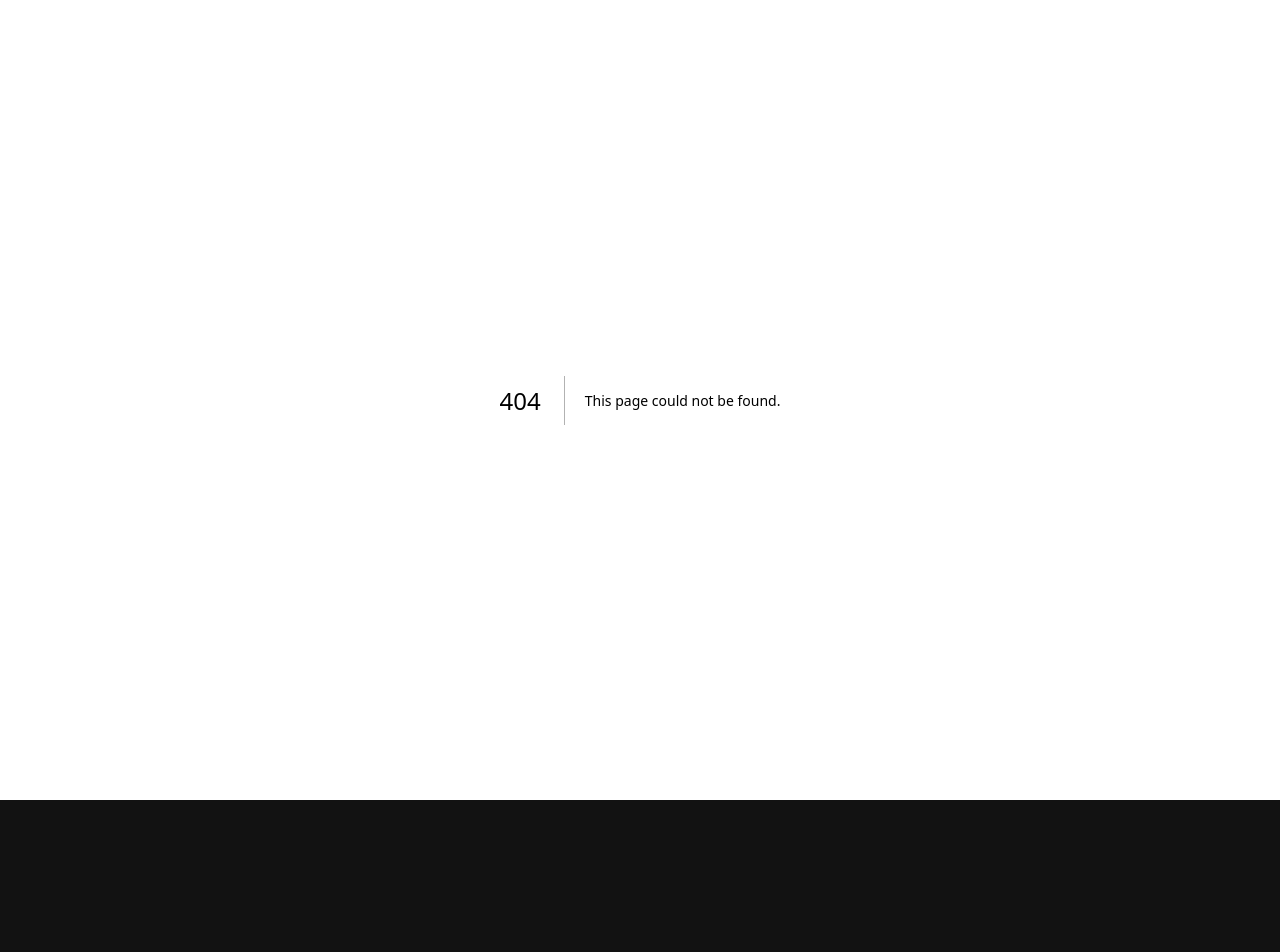
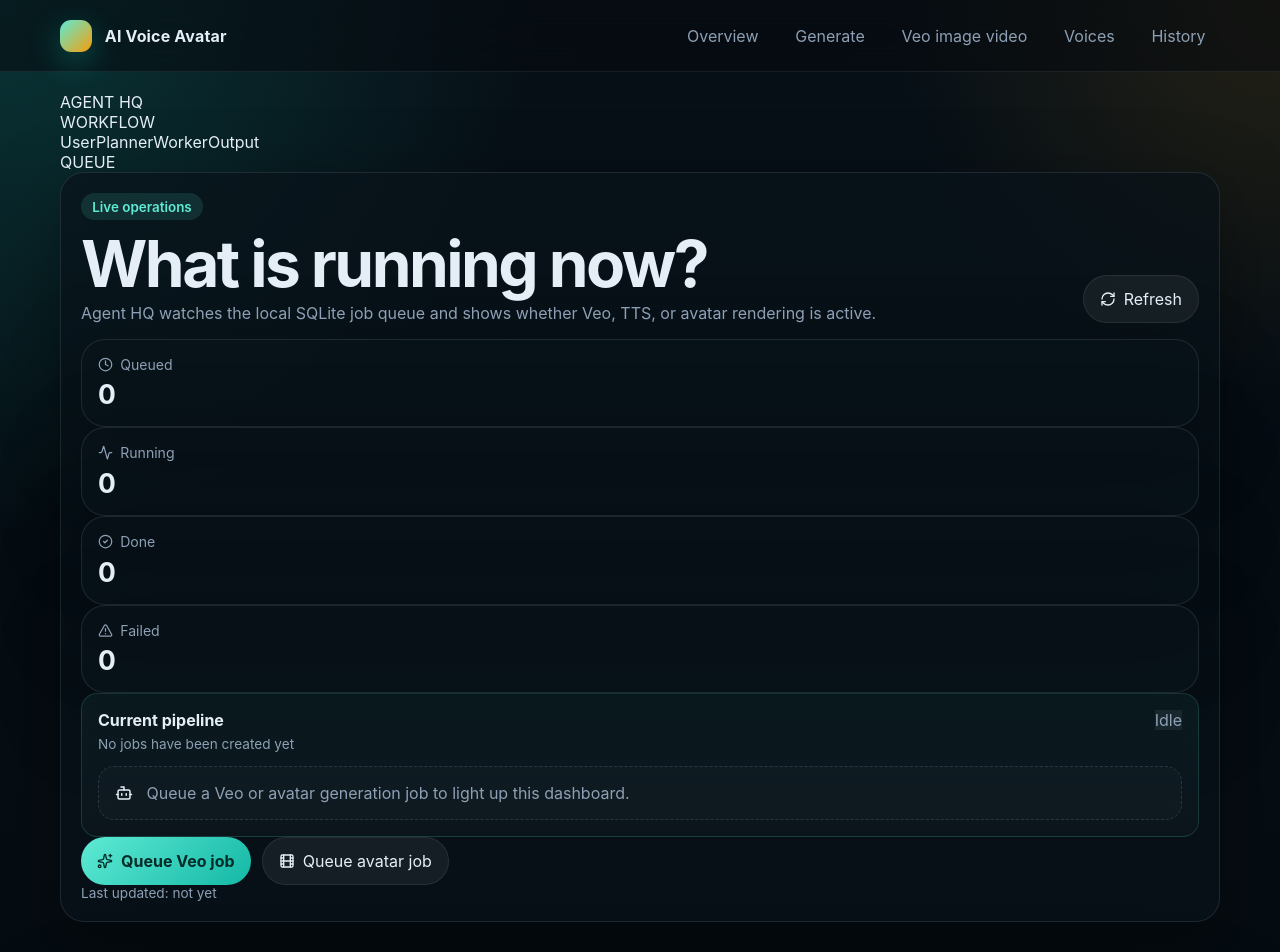
Before and after one commit to ptnp-j4mes/text-to-video, a Next.js app in the folder apps/web/: page /ops in a window 1280 px wide. Before the commit this address had no page. Shown: the top 952 px of the page. Before the commit the page ends 800 px from the top, so only its background shows below. Built offline with nearby package versions, Linux system fonts and the light colour scheme; no server answers.

Commit message:
feat: add Agent HQ operations dashboard

```diff
--- /dev/null
+++ b/apps/web/app/ops/page.tsx
@@ -0,0 +1,224 @@
+"use client";
+
+import { useEffect, useMemo, useState } from "react";
+import Link from "next/link";
+import { Activity, Bot, CheckCircle2, Clock, Film, RefreshCw, Sparkles, TriangleAlert } from "lucide-react";
+
+import { AppShell } from "@/components/layout/AppShell";
+import { listJobs } from "@/lib/api";
+import type { JobItem } from "@/lib/types";
+
+const STATUS_LABELS: Record<string, string> = {
+  queued: "Queued",
+  running: "Running",
+  completed: "Completed",
+  failed: "Failed",
+};
+
+function countJobs(jobs: JobItem[], status: string) {
+  return jobs.filter((job) => job.status === status).length;
+}
+
+function getPipelineLabel(jobType: string) {
+  if (jobType === "generate-veo-image-video") {
+    return "Google Veo image-to-video";
+  }
+  if (jobType === "generate-avatar") {
+    return "OmniVoice + SadTalker avatar";
+  }
+  return jobType;
+}
+
+function getAgentLabel(job: JobItem) {
+  if (job.job_type === "generate-veo-image-video") {
+    return "Veo Worker";
+  }
+  if (job.job_type === "generate-avatar") {
+    if (job.progress < 55) {
+      return "TTS Agent";
+    }
+    return "Avatar Renderer";
+  }
+  return "Worker";
+}
+
+export default function OperationsPage() {
+  const [jobs, setJobs] = useState<JobItem[]>([]);
+  const [loading, setLoading] = useState(true);
+  const [lastUpdated, setLastUpdated] = useState<string | null>(null);
+
+  async function refresh() {
+    setLoading(true);
+    try {
+      const nextJobs = await listJobs();
+      setJobs(nextJobs);
+      setLastUpdated(new Date().toLocaleTimeString());
+    } catch {
+      setJobs([]);
+    } finally {
+      setLoading(false);
+    }
+  }
+
+  useEffect(() => {
+    void refresh();
+    const timer = window.setInterval(() => {
+      void refresh();
+    }, 5000);
+    return () => window.clearInterval(timer);
+  }, []);
+
+  const activeJobs = useMemo(() => jobs.filter((job) => job.status === "queued" || job.status === "running"), [jobs]);
+  const recentJobs = useMemo(() => jobs.slice(0, 8), [jobs]);
+  const activePipeline = activeJobs[0] ?? recentJobs[0] ?? null;
+
+  return (
+    <AppShell active="ops">
+      <section className="section">
+        <div className="container ops-hero">
+          <div className="ops-art-panel">
+            <div className="ops-art-backdrop">
+              <div className="ops-title">AGENT HQ</div>
+              <div className="ops-room">
+                <div className="server-stack">
+                  <span />
+                  <span />
+                  <span />
+                </div>
+                <div className="ops-monitor main-monitor">
+                  <div className="monitor-title">WORKFLOW</div>
+                  <div className="workflow-line" />
+                  <div className="workflow-nodes">
+                    <span>User</span>
+                    <span>Planner</span>
+                    <span>Worker</span>
+                    <span>Output</span>
+                  </div>
+                </div>
+                <div className="ops-monitor chart-monitor">
+                  <div className="monitor-title">QUEUE</div>
+                  <div className="bar-chart">
+                    <span style={{ height: "35%" }} />
+                    <span style={{ height: "70%" }} />
+                    <span style={{ height: "50%" }} />
+                    <span style={{ height: "85%" }} />
+                  </div>
+                </div>
+                <div className="ops-desk">
+                  <span className="desk-glow" />
+                </div>
+              </div>
+            </div>
+          </div>
+
+          <div className="surface ops-status-panel">
+            <div className="section-head compact-head">
+              <div>
+                <span className="eyebrow">Live operations</span>
+                <h1 className="page-title">What is running now?</h1>
+                <p className="page-copy">
+                  Agent HQ watches the local SQLite job queue and shows whether Veo, TTS, or avatar rendering is active.
+                </p>
+              </div>
+              <button className="button-secondary" type="button" onClick={() => void refresh()} disabled={loading}>
+                <RefreshCw size={16} />
+                Refresh
+              </button>
+            </div>
+
+            <div className="ops-metrics">
+              <div className="stat">
+                <div className="stat-label"><Clock size={15} />Queued</div>
+                <div className="stat-value">{countJobs(jobs, "queued")}</div>
+              </div>
+              <div className="stat">
+                <div className="stat-label"><Activity size={15} />Running</div>
+                <div className="stat-value">{countJobs(jobs, "running")}</div>
+              </div>
+              <div className="stat">
+                <div className="stat-label"><CheckCircle2 size={15} />Done</div>
+                <div className="stat-value">{countJobs(jobs, "completed")}</div>
+              </div>
+              <div className="stat">
+                <div className="stat-label"><TriangleAlert size={15} />Failed</div>
+                <div className="stat-value">{countJobs(jobs, "failed")}</div>
+              </div>
+            </div>
+
+            <div className="record-preview">
+              <div className="record-preview-head">
+                <div>
+                  <div className="preview-title">Current pipeline</div>
+                  <div className="preview-note">
+                    {activePipeline ? getPipelineLabel(activePipeline.job_type) : "No jobs have been created yet"}
+                  </div>
+                </div>
+                <span className={activePipeline?.status === "completed" ? "badge" : "badge-muted"}>
+                  {activePipeline ? STATUS_LABELS[activePipeline.status] ?? activePipeline.status : "Idle"}
+                </span>
+              </div>
+              {activePipeline ? (
+                <>
+                  <div className="job-stage">
+                    <span>{getAgentLabel(activePipeline)}</span>
+                    <span>{activePipeline.progress}%</span>
+                  </div>
+                  <div className="progress" aria-label="Current pipeline progress">
+                    <div className="progress-bar" style={{ width: `${activePipeline.progress}%` }} />
+                  </div>
+                  <div className="helper">{activePipeline.text?.slice(0, 180) || activePipeline.id}</div>
+                </>
+              ) : (
+                <div className="empty-state">
+                  <Bot size={18} />
+                  <span className="muted">Queue a Veo or avatar generation job to light up this dashboard.</span>
+                </div>
+              )}
+            </div>
+
+            <div className="record-actions">
+              <Link className="button" href="/veo">
+                <Sparkles size={16} />
+                Queue Veo job
+              </Link>
+              <Link className="button-secondary" href="/generate">
+                <Film size={16} />
+                Queue avatar job
+              </Link>
+            </div>
+            <div className="helper">Last updated: {lastUpdated ?? "not yet"}</div>
+          </div>
+        </div>
+      </section>
+
+      <section className="section">
+        <div className="container">
+          <div className="surface">
+            <div className="section-head compact-head">
+              <div>
+                <h2>Recent queue activity</h2>
+                <p className="page-copy">Latest jobs from the same queue used by History, Veo, and avatar generation.</p>
+              </div>
+              <Link className="button-ghost" href="/history">Open history</Link>
+            </div>
+            <div className="list">
+              {recentJobs.map((job) => (
+                <div className="list-item" key={job.id}>
+                  <div>
+                    <strong>{job.id}</strong>
+                    <div className="muted">{getPipelineLabel(job.job_type)} · {getAgentLabel(job)}</div>
+                  </div>
+                  <div className="record-actions">
+                    <span className={job.status === "completed" ? "badge" : "badge-muted"}>{STATUS_LABELS[job.status] ?? job.status}</span>
+                    <Link className="button-ghost" href={`/history/${job.id}`}>Detail</Link>
+                  </div>
+                </div>
+              ))}
+              {recentJobs.length === 0 ? <div className="muted">No queue activity yet.</div> : null}
+            </div>
+          </div>
+        </div>
+      </section>
+    </AppShell>
+  );
+}
```
